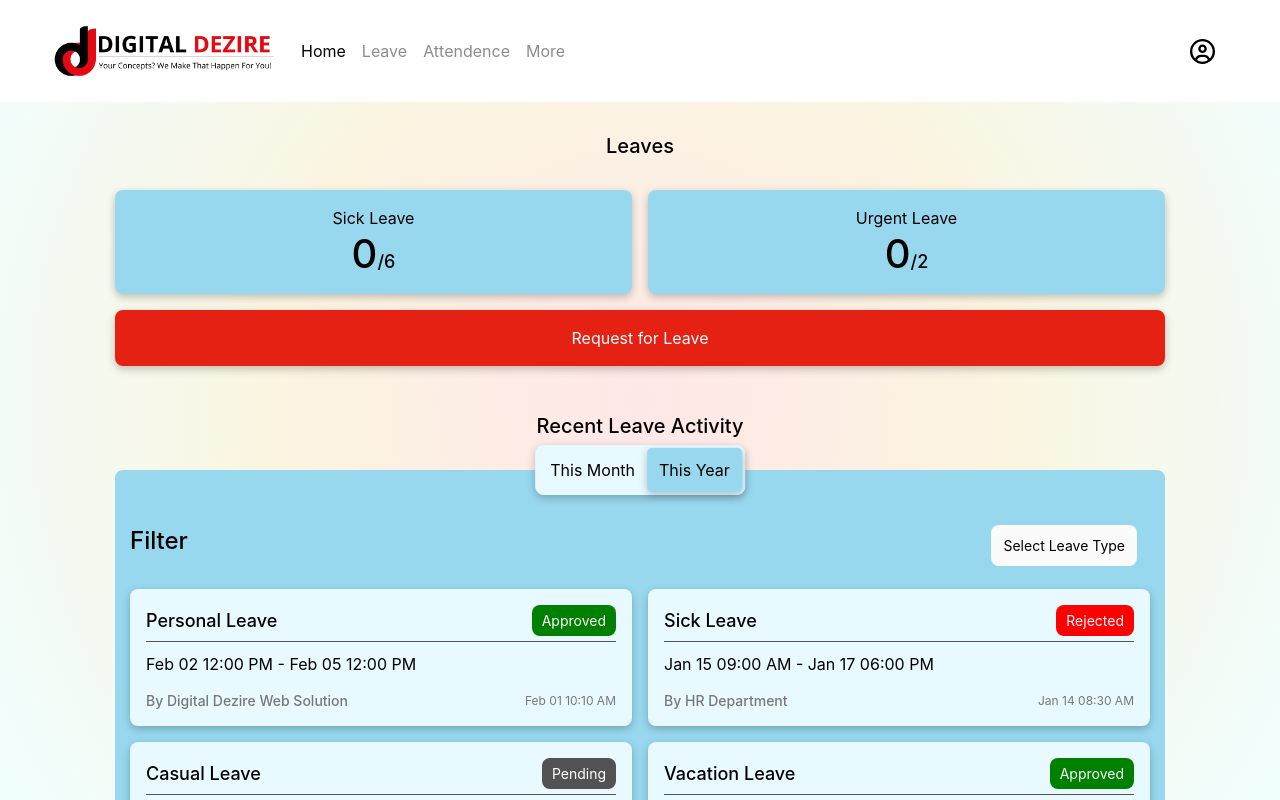
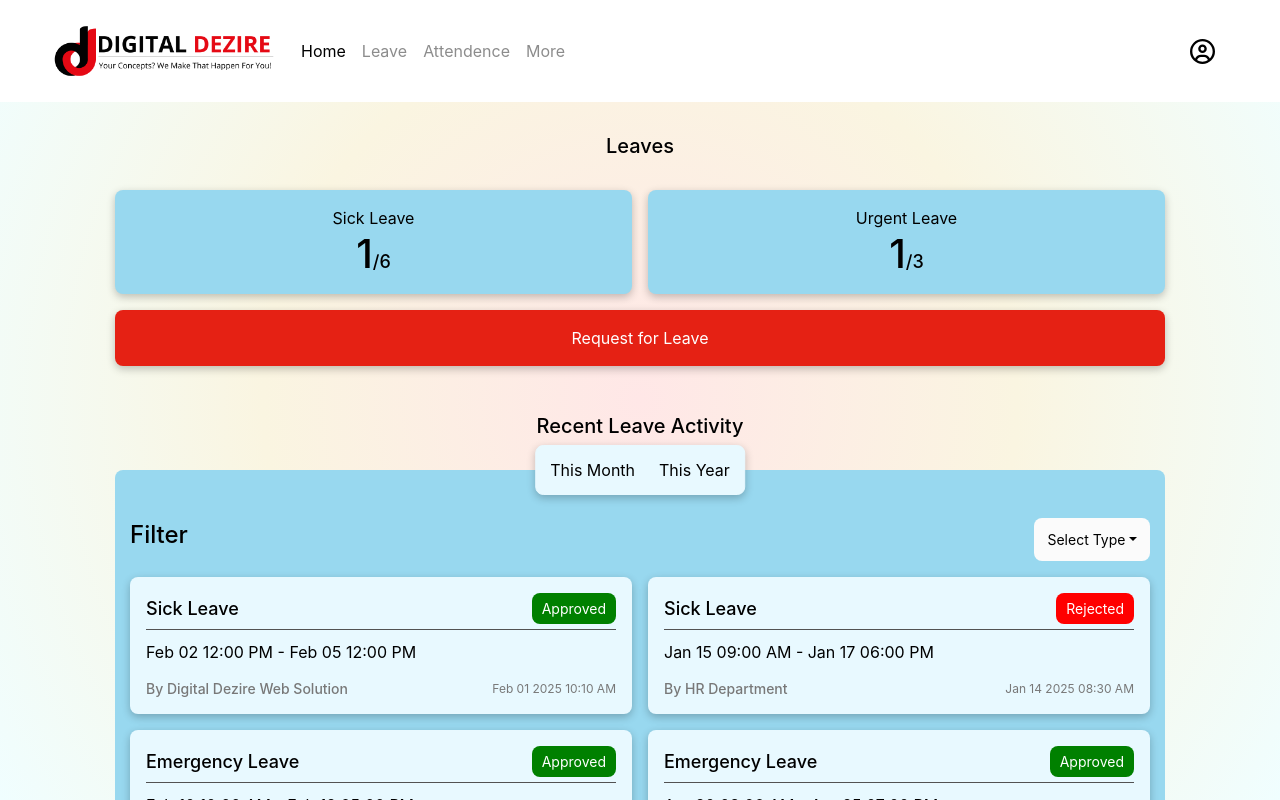
Before and after one commit to ShabbeerLio/attendence-webapp, a React (Create React App) app: page /leave in a window 1280 px wide. Built offline with nearby package versions, Linux system fonts and the light colour scheme.

Commit message:
leave page done

```diff
--- a/src/Components/Navbar/Navbar.css
+++ b/src/Components/Navbar/Navbar.css
@@ -33,11 +33,10 @@
   right: 0;
   left: auto !important;
   margin-top: 0.125rem;
-  background-color: #525252;
-  color: white;
+  background-color: #ffffff;
 }
 .dropdown-menu[data-bs-popper] a{
-  color: white;
+  color: black;
 }
 
 @media screen and (min-width: 1200px) {
--- a/src/Pages/Leave.js/Leave.css
+++ b/src/Pages/Leave.js/Leave.css
@@ -99,27 +99,24 @@
   border: 1px solid #e8f9ff;
   box-shadow: rgba(0, 0, 0, 0.24) 0px 3px 8px;
 }
-.rt-left {
-  border-radius: 4px;
-  display: flex;
-  align-items: center;
-  justify-content: center;
 
-}
 .rt-left p,
 .rt-right p {
   margin: 0;
   padding: 10px 12px;
   color: black;
+  cursor: pointer;
 }
 
-.rt-right {
+.rt-left.active,
+.rt-right.active {
   background-color: #98d8ef;
   border-radius: 5px;
   display: flex;
   align-items: center;
   justify-content: center;
   box-shadow: rgba(0, 0, 0, 0.24) 0px 3px 8px;
+  transition: 0.3s ease-in-out;
 }
 
 .leave-right-filter {
@@ -182,18 +179,18 @@
   font-weight: 400;
 }
 
-.status.approved ,
+.status.approved,
 .status.present {
   background-color: green;
 }
 
-.status.rejected ,
+.status.rejected,
 .status.absent {
   background-color: red;
 }
 
-.status.pending ,
-.status.late ,
+.status.pending,
+.status.late,
 .status.half {
   background-color: #525252;
 }
--- a/src/Pages/Leave.js/Leave.js
+++ b/src/Pages/Leave.js/Leave.js
@@ -1,9 +1,77 @@
-import React from "react";
+import React, { useEffect, useState } from "react";
 import "./Leave.css"
 import LeaveData from "./LeaveData";
 import { Link } from "react-router-dom";
 
 const Leave = () => {
+    const [filteredData, setFilteredData] = useState(LeaveData);
+    const [selectedFilter, setSelectedFilter] = useState("All");
+    const [leaveType, setLeaveType] = useState("All");
+    const [sickLeaveCount, setSickLeaveCount] = useState(0);
+    const [urgentLeaveCount, setUrgentLeaveCount] = useState(0);
+
+    // Function to count the number of specific leave types
+    useEffect(() => {
+        const currentDate = new Date();
+
+        const currentMonthLeaves = LeaveData.filter((leave) => {
+            const leaveDate = parseDate(leave.request_time);
+            return (
+                leaveDate.getMonth() === currentDate.getMonth() &&
+                leaveDate.getFullYear() === currentDate.getFullYear()
+            );
+        });
+
+        const sickLeaves = currentMonthLeaves.filter((leave) => leave.type === "Sick Leave" && leave.status === "Approved").length;
+        const urgentLeaves = currentMonthLeaves.filter((leave) => leave.type === "Emergency Leave" && leave.status === "Approved").length;
+
+        setSickLeaveCount(sickLeaves);
+        setUrgentLeaveCount(urgentLeaves);
+    }, []);
+
+    const parseDate = (dateString) => {
+        const [month, day, time, period] = dateString.split(" ");
+        const currentYear = new Date().getFullYear();
+        const formattedDateString = `${month} ${day} ${currentYear} ${time} ${period}`;
+        return new Date(formattedDateString);
+    };
+
+    const filterLeaveData = (timeFilter, typeFilter) => {
+        const currentDate = new Date();
+        let filtered = LeaveData;
+
+        if (timeFilter === "This Month") {
+            filtered = filtered.filter((item) => {
+                const leaveDate = parseDate(item.request_time);
+                return (
+                    leaveDate.getMonth() === currentDate.getMonth() &&
+                    leaveDate.getFullYear() === currentDate.getFullYear()
+                );
+            });
+        } else if (timeFilter === "This Year") {
+            filtered = filtered.filter((item) => {
+                const leaveDate = parseDate(item.request_time);
+                return leaveDate.getFullYear() === currentDate.getFullYear();
+            });
+        }
+        if (typeFilter !== "All") {
+            filtered = filtered.filter((item) => item.status === typeFilter);
+        }
+        setFilteredData(filtered);
+    };
+
+    const handleTimeFilter = (event) => {
+        const filter = event.target.innerText;
+        setSelectedFilter(filter);
+        filterLeaveData(filter, leaveType);
+    };
+
+    const handleLeaveTypeFilter = (type) => {
+        setLeaveType(type);
+        filterLeaveData(selectedFilter, type);
+    };
+
+
     return (
         <div className="Leave">
             <div className="Leave-main">
@@ -13,11 +81,11 @@ const Leave = () => {
                         <div className="leave-left-box">
                             <div className="leave-card">
                                 <p>Sick Leave</p>
-                                <h1>0<span>/6</span></h1>
+                                <h1>{sickLeaveCount}<span>/6</span></h1>
                             </div>
                             <div className="leave-card">
                                 <p>Urgent Leave</p>
-                                <h1>0<span>/2</span></h1>
+                                <h1>{urgentLeaveCount}<span>/3</span></h1>
                             </div>
                         </div>
                         <div className="leave-button">
@@ -28,36 +96,41 @@ const Leave = () => {
                         <h2>Recent Leave Activity</h2>
                         <div className="leave-right-box">
                             <div className="leave-right-top">
-                                <div className="rt-left">
+                                <div
+                                    className={`rt-left ${selectedFilter === "This Month" ? "active" : ""}`}
+                                    onClick={handleTimeFilter}
+                                >
                                     <p>This Month</p>
                                 </div>
-                                <div className="rt-right">
+                                <div
+                                    className={`rt-right ${selectedFilter === "This Year" ? "active" : ""}`}
+                                    onClick={handleTimeFilter}
+                                >
                                     <p>This Year</p>
                                 </div>
                             </div>
                             <div className="leave-right-filter">
                                 <h4>Filter</h4>
+
                                 <div className="dropdown">
-                                    <Link className="btn " to="#" role="button" id="dropdownMenuLink" data-bs-toggle="dropdown" aria-expanded="false">
-                                        <p>Select Leave Type</p>
-                                    </Link>
-
-                                    <ul className="dropdown-menu" aria-labelledby="dropdownMenuLink">
-                                        <li>Approved</li>
-                                        <li>Rejected</li>
-                                        <li>Pending</li>
+                                    <p class="btn  dropdown-toggle" type="button" id="dropdownMenuButton1" data-bs-toggle="dropdown" aria-expanded="false">
+                                        {leaveType === "All" ? "Select Type" : leaveType}
+                                    </p>
+                                    <ul class="dropdown-menu" aria-labelledby="dropdownMenuButton1">
+                                        <li onClick={() => handleLeaveTypeFilter("All")}><Link class="dropdown-item" href="#">All</Link></li>
+                                        <li onClick={() => handleLeaveTypeFilter("Approved")}> <Link class="dropdown-item" href="#">Approved</Link> </li>
+                                        <li onClick={() => handleLeaveTypeFilter("Rejected")}><Link class="dropdown-item" href="#">Rejected</Link></li>
+                                        <li onClick={() => handleLeaveTypeFilter("Pending")}><Link class="dropdown-item" href="#">Pending</Link></li>
                                     </ul>
                                 </div>
-
                             </div>
                             <div className="leave-right-details">
-                                {LeaveData.map((item) => (
+                                {filteredData.length > 0 ? (
+                                    filteredData.map((item) => (
                                         <div className="leave-right-card" key={item.id}>
                                             <div className="lr-card-left">
                                                 <h4>{item.type}</h4>
-                                            <p
-                                                className={`status ${item.status.toLowerCase()}`}
-                                            >
+                                                <p className={`status ${item.status.toLowerCase()}`}>
                                                     {item.status}
                                                 </p>
                                             </div>
@@ -69,7 +142,10 @@ const Leave = () => {
                                                 </div>
                                             </div>
                                         </div>
-                                ))}
+                                    ))
+                                ) : (
+                                    <p>No leave records found</p>
+                                )}
                             </div>
                         </div>
                     </div>
--- a/src/Pages/Leave.js/LeaveData.js
+++ b/src/Pages/Leave.js/LeaveData.js
@@ -1,12 +1,12 @@
 const LeaveData = [
   {
     id: "001",
-    type: "Personal Leave",
+    type: "Sick Leave",
     status: "Approved",
     start_time: "Feb 02 12:00 PM",
     end_time: "Feb 05 12:00 PM",
     approved_by: "Digital Dezire Web Solution",
-    request_time: "Feb 01 10:10 AM",
+    request_time: "Feb 01 2025 10:10 AM",
   },
   {
     id: "002",
@@ -15,25 +15,25 @@ const LeaveData = [
     start_time: "Jan 15 09:00 AM",
     end_time: "Jan 17 06:00 PM",
     approved_by: "HR Department",
-    request_time: "Jan 14 08:30 AM",
+    request_time: "Jan 14 2025 08:30 AM",
   },
   {
     id: "003",
-    type: "Casual Leave",
-    status: "Pending",
-    start_time: "Mar 10 10:00 AM",
-    end_time: "Mar 12 05:00 PM",
+    type: "Emergency Leave",
+    status: "Approved",
+    start_time: "Feb 10 10:00 AM",
+    end_time: "Feb 12 05:00 PM",
     approved_by: "Pending Approval",
-    request_time: "Mar 09 11:45 AM",
+    request_time: "Feb 09 2025 11:45 AM",
   },
   {
     id: "004",
-    type: "Vacation Leave",
+    type: "Emergency Leave",
     status: "Approved",
     start_time: "Apr 20 08:00 AM",
     end_time: "Apr 25 07:00 PM",
     approved_by: "Team Manager",
-    request_time: "Apr 15 09:20 AM",
+    request_time: "Apr 15 2025 09:20 AM",
   },
   {
     id: "005",
@@ -42,16 +42,16 @@ const LeaveData = [
     start_time: "May 05 07:30 AM",
     end_time: "May 07 06:30 PM",
     approved_by: "HR Manager",
-    request_time: "May 04 12:10 PM",
+    request_time: "May 04 2025 12:10 PM",
   },
   {
     id: "006",
-    type: "Work From Home",
+    type: "Sick Leave",
     status: "Pending",
-    start_time: "Jun 12 09:00 AM",
-    end_time: "Jun 13 05:00 PM",
+    start_time: "Mar 12 09:00 AM",
+    end_time: "Mar 13 05:00 PM",
     approved_by: "Pending Approval",
-    request_time: "Jun 11 02:50 PM",
+    request_time: "Feb 11 2025 02:50 PM",
   },
 ];
 
```
Lines whose indentation alone changed are shown as unchanged.
